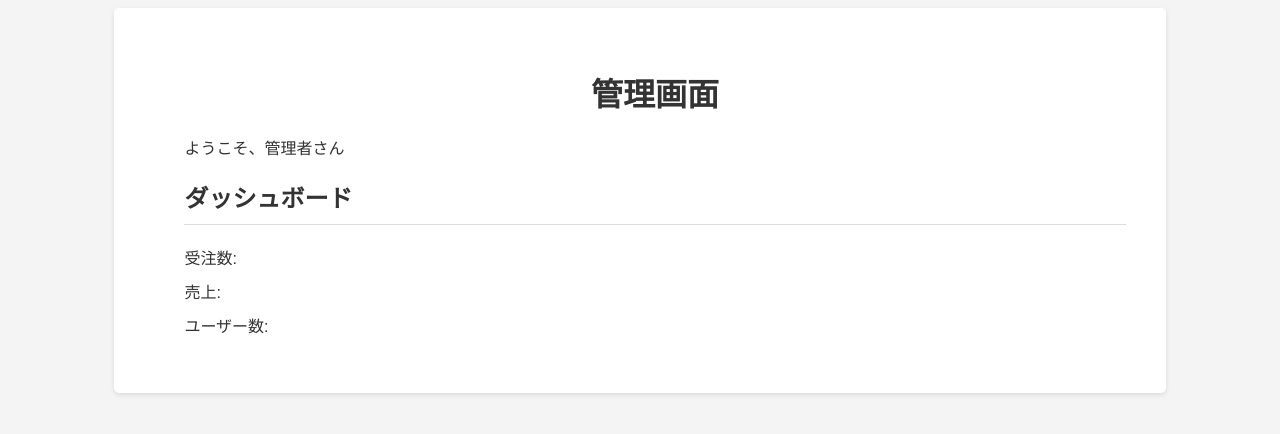
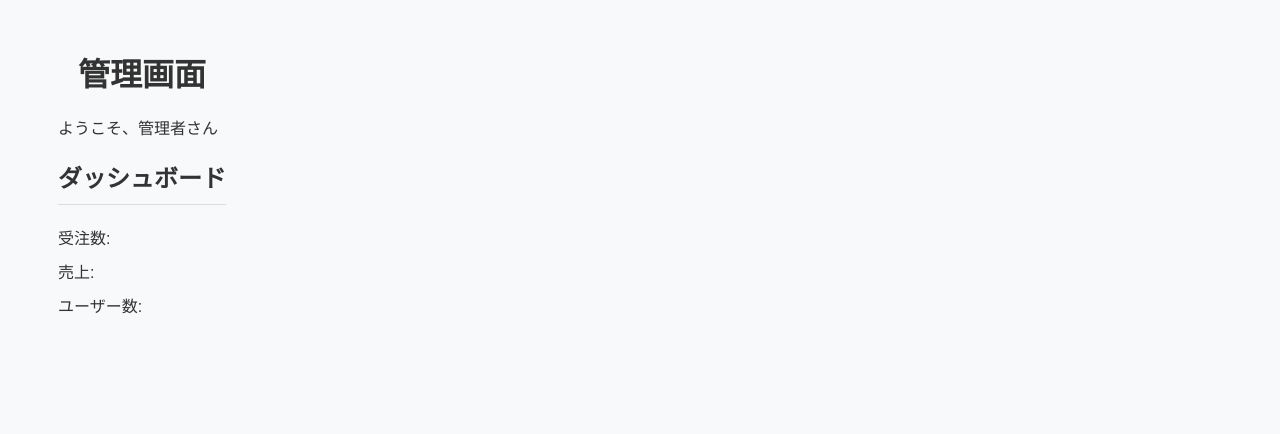
Before and after one commit to s2381110/Network_constraction_practice, a PHP site: page /admin_top.php in a window 1280 px wide. Shown: the top 434 px of the page. Run offline with PHP 8.4, Linux system fonts and the light colour scheme; a stand-in replaces the project's code that opens the database connection.

Commit message:
side menu correction

```diff
--- a/it17.fjct.fit.ac.jp/admin_style.css
+++ b/it17.fjct.fit.ac.jp/admin_style.css
@@ -3,17 +3,21 @@
 /* 全体的なスタイル */
 body {
   font-family: sans-serif;
-  background-color: #f4f4f4;
+  background-color: #f8f9fa;
   color: #333;
 }
 
 #container {
-  width: 80%;
-  margin: 0 auto;
+  display: flex;
+}
+
+/* サイドバーのスタイル */
+#sidebar {
+  width: 250px;
   background-color: #fff;
   padding: 20px;
-  border-radius: 5px;
-  box-shadow: 0 2px 5px rgba(0, 0, 0, 0.1);
+  height: 100vh;
+  overflow-y: auto;
 }
 
 h1 {
--- a/it17.fjct.fit.ac.jp/admin_top.php
+++ b/it17.fjct.fit.ac.jp/admin_top.php
@@ -35,8 +35,9 @@ require_once 'db_connect.php';
       <li>ユーザー数: </li>
     </ul>
 
-    </div>
   </div>
+
+</div>
 
 </body>
 </html>
```
